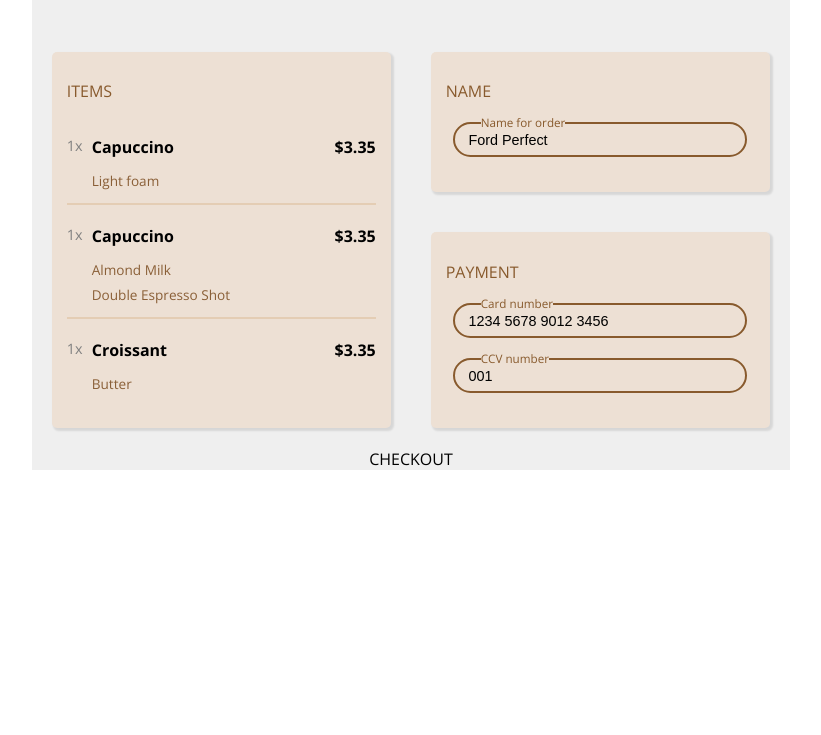
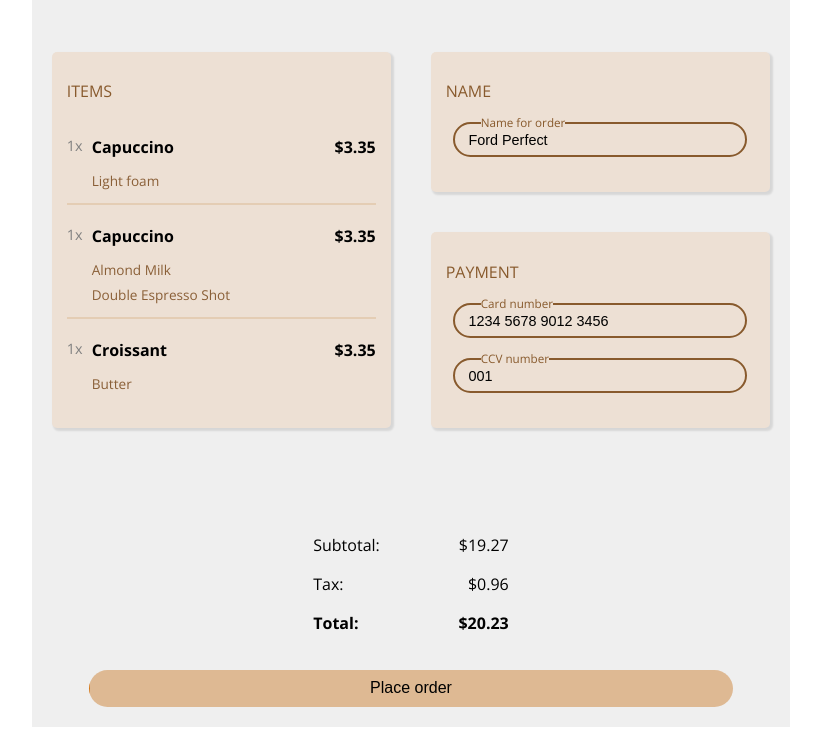
Before and after one commit to dmytro-spivakov/learn-front-end, a plain HTML site: page fm_complete_intro_to_web_dev_v3/coffee_order_page/index.html in a window 1280 px wide. Shown: the part 81-816 px from the top of the page, without its empty margins (229-1050 px from the left). Drawn offline with nearby package versions, Linux system fonts and the light colour scheme.

Commit message:
coffee shop checkout page: done

```diff
--- a/fm_complete_intro_to_web_dev_v3/coffee_order_page/index.html
+++ b/fm_complete_intro_to_web_dev_v3/coffee_order_page/index.html
@@ -102,10 +102,25 @@
 
 
 
-			<div class="checkout">
-				CHECKOUT
-			</div>
+			<section class="checkout">
+				<table class="checkout-table">
+					<tr>
+						<td>Subtotal:</td>
+						<td>$19.27</td>
+					</tr>
+					<tr>
+						<td>Tax:</td>
+						<td>$0.96</td>
+					</tr>
+					<tr>
+						<td>Total:</td>
+						<td>$20.23</td>
+					</tr>
+				</table>
+
+				<button class="btn-checkout">Place order</button>
 		</div>
+	</div>
 </body>
 
 </html>
--- a/fm_complete_intro_to_web_dev_v3/coffee_order_page/style.css
+++ b/fm_complete_intro_to_web_dev_v3/coffee_order_page/style.css
@@ -57,7 +57,7 @@ body {
 
 .checkout {
 	grid-area: checkout;
-	text-align: center;
+	margin-top: 70px;
 }
 
 /* common styling */
@@ -162,3 +162,45 @@ body {
 	border-radius: 20px;
 	font-size: 90%;
 }
+
+/* checkout section */
+.checkout-table {
+	width: 30%;
+	margin: 0 auto;
+}
+
+.checkout-table {
+	border-spacing: 15px;
+}
+
+.checkout-table td:first-child {
+	text-align: left;
+}
+
+.checkout-table td:last-child {
+	text-align: right;
+}
+
+.checkout-table tr:last-child {
+	font-weight: bold;
+}
+
+.btn-checkout {
+	display: block;
+	height: 37px;
+	border-radius: 30px;
+	width: 85%;
+	margin: 20px auto;
+	border: none;
+	font-size: 16px;
+
+	background: linear-gradient(to right, #d47717 50%, #deb993 50%);
+	background-size: 200% 100%;
+	background-position: right bottom;
+	transition: all .5s ease-out;
+}
+
+.btn-checkout:hover {
+	color: white;
+	background-position: left bottom;
+}
```
